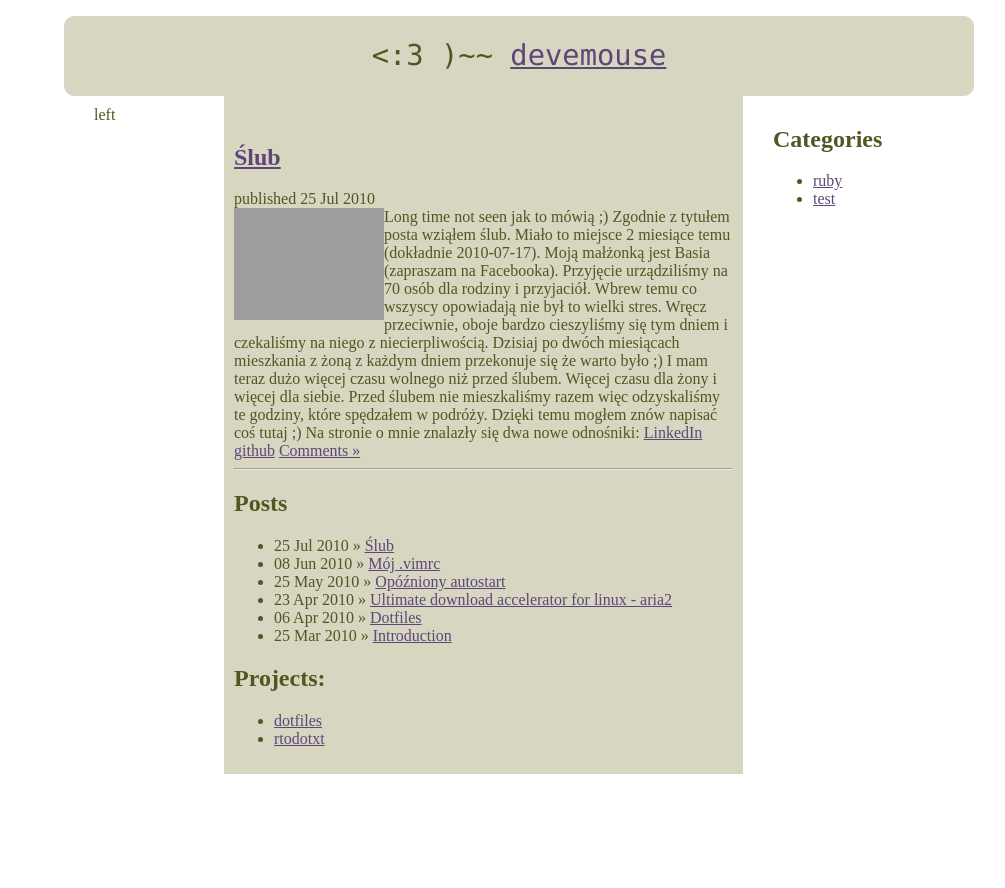
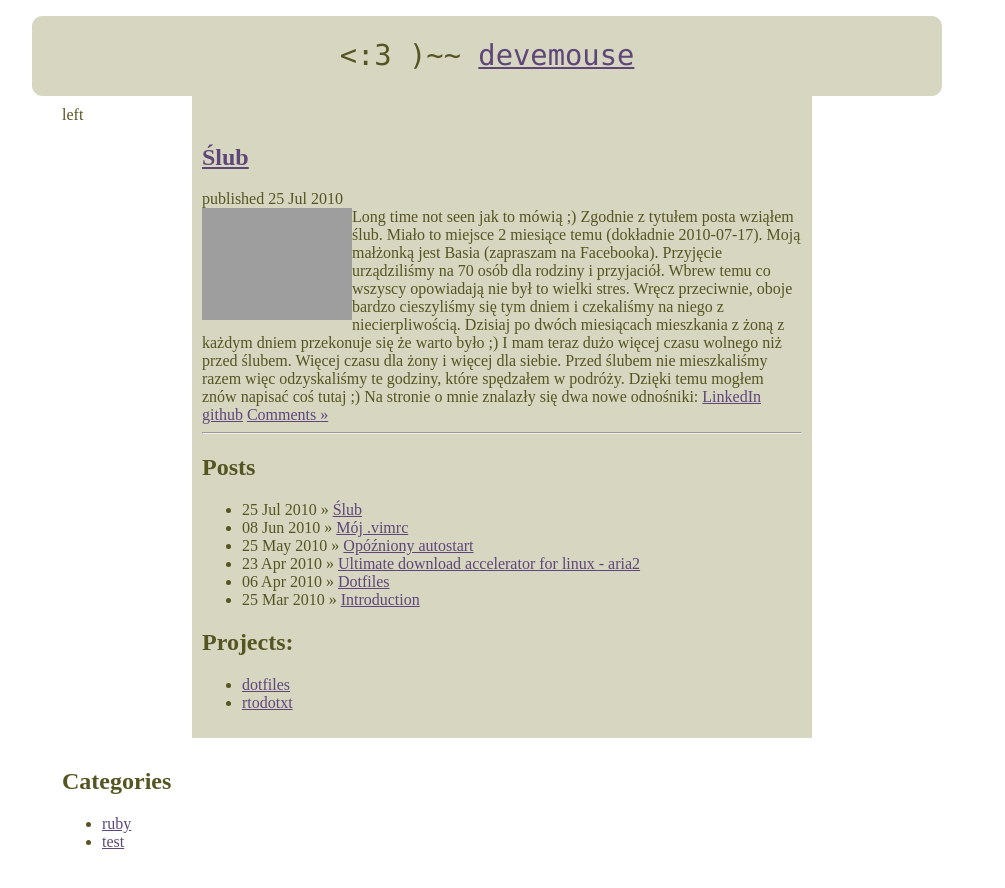
Before and after one commit to devemouse/devemouse.github.com, a Jekyll site: the page built from index.html, in a window 1280 px wide. Shown: the top 888 px of the page, without its empty margins (182-1187 px from the left). Built offline with Jekyll 4.4.1, drawn with Linux system fonts in a browser that asks for light colours; Markdown is read by kramdown in place of the engine named in the settings; grey boxes are pictures that could not be loaded.

Commit message:
updated widths again

```diff
--- a/css/default.css
+++ b/css/default.css
@@ -2,8 +2,8 @@ body {
    color:#555522;
    margin-left:auto;
    margin-right:auto;
-   min-width:700px;
-   width:60%
+   min-width:800px;
+   width:65%
 }
 
 div.title {
@@ -38,13 +38,13 @@ img.alignleft
 
 .container .left,.right {
    min-width:100px;
-   width:8%;
+   width:10%;
 }
 
 .container .center {
    background: #D6D6C1;
-   min-width:499px;
-   width:44%
+   min-width:600px;
+   width:45%
 }
 
 
```
